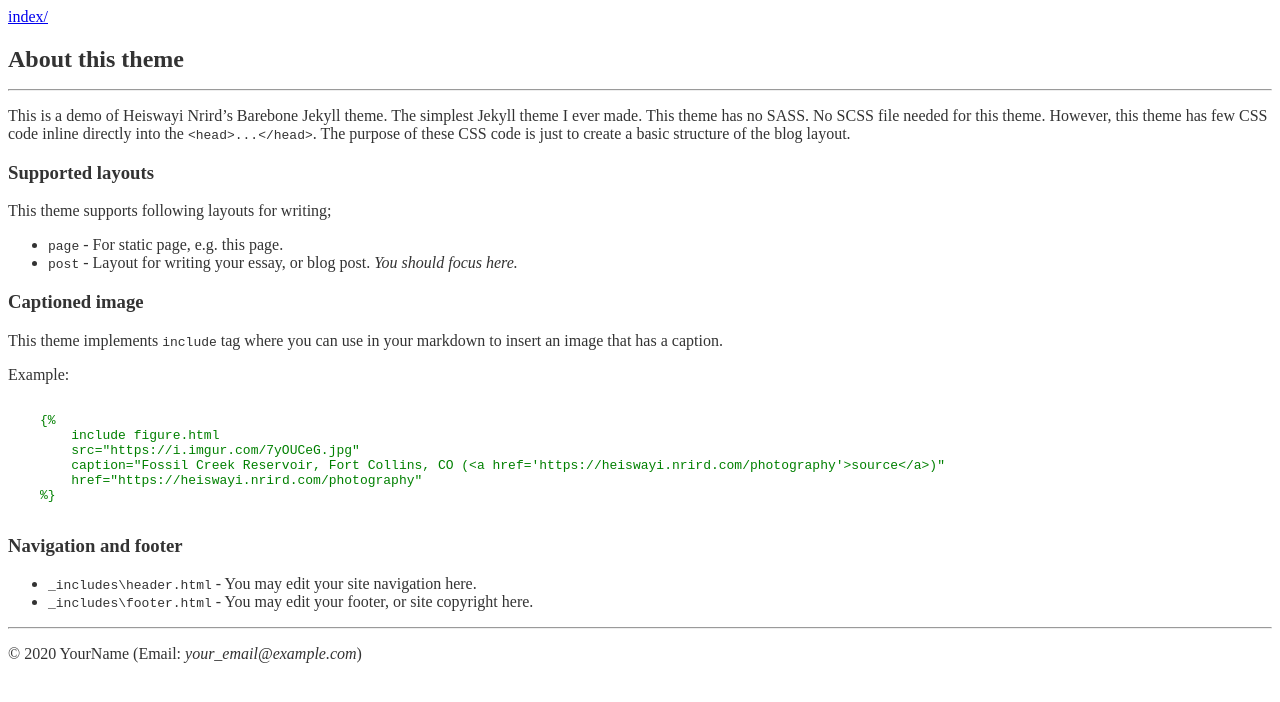
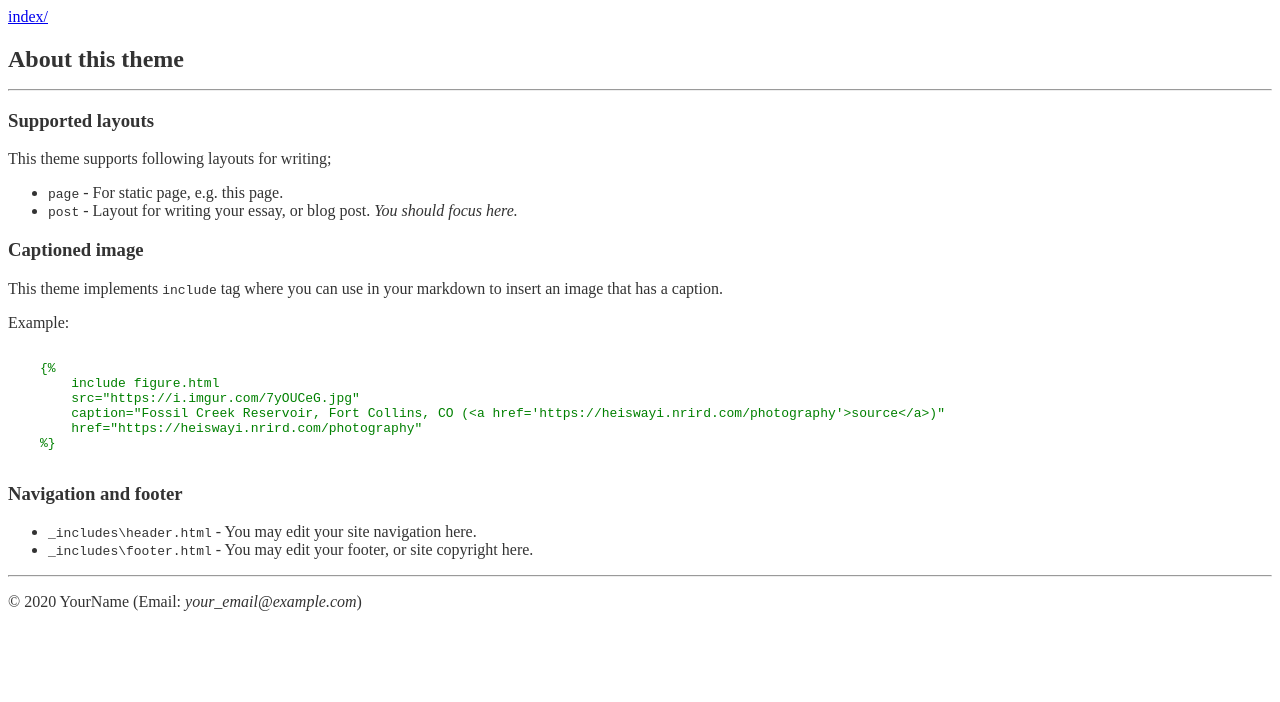
Before and after one commit to csariyildiz/firmly_jekyll, a Jekyll site: the page built from about.md, in a window 1280 px wide. Shown: the top 702 px of the page. Built offline with Jekyll 4.4.1, drawn with Linux system fonts in a browser that asks for light colours.

Commit message:
Update about.md

```diff
--- a/about.md
+++ b/about.md
@@ -2,8 +2,6 @@
 layout: page
 title: About this theme
 ---
-
-This is a demo of Heiswayi Nrird's Barebone Jekyll theme. The simplest Jekyll theme I ever made. This theme has no SASS. No SCSS file needed for this theme. However, this theme has few CSS code inline directly into the `<head>...</head>`. The purpose of these CSS code is just to create a basic structure of the blog layout.
 
 ### Supported layouts
 
```
